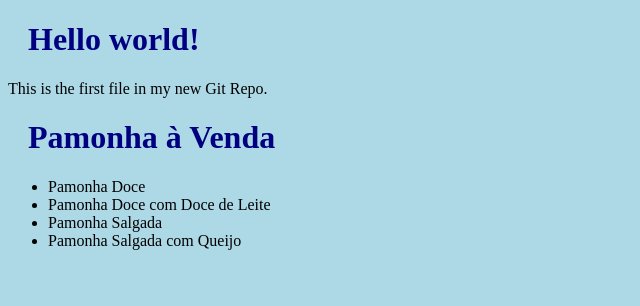
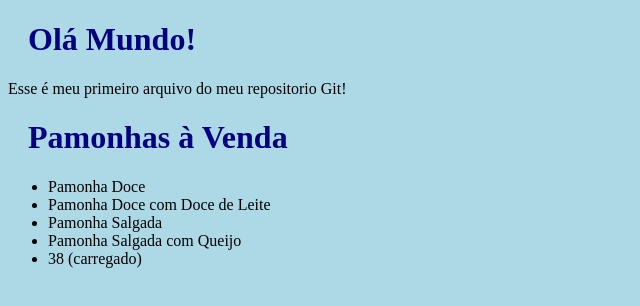
Before and after one commit to I-Am-BrunoHFMelo/vendas_wa, a plain HTML site: page index.html in a window 1280 px wide. Shown: the whole page, without its empty margins (0-640 px from the left). Drawn offline with Linux system fonts and the light colour scheme.

Commit message:
atualizando a mensagem inicial

```diff
--- a/index.html
+++ b/index.html
@@ -2,18 +2,19 @@
 <!DOCTYPE html>
 <html>
     <head>
-        <title>Hello World!</title>
+        <title>Olá Mundo!</title>
         <link rel="stylesheet" href="styles.css">
             </head>
                 <body>
-                    <h1>Hello world!</h1>
-                    <p>This is the first file in my new Git Repo.</p>
-                    <h1>Pamonha à Venda</h1>
+                    <h1>Olá Mundo!</h1>
+                    <p>Esse é meu primeiro arquivo do meu repositorio Git!</p>
+                    <h1>Pamonhas à Venda</h1>
                     <ul>
                         <li>Pamonha Doce</li>
                         <li>Pamonha Doce com Doce de Leite</li>
                         <li>Pamonha Salgada</li>
                         <li>Pamonha Salgada com Queijo</li>
+                        <li>38 (carregado)</li>
                     </ul>
                 </body>
 </html>
```
